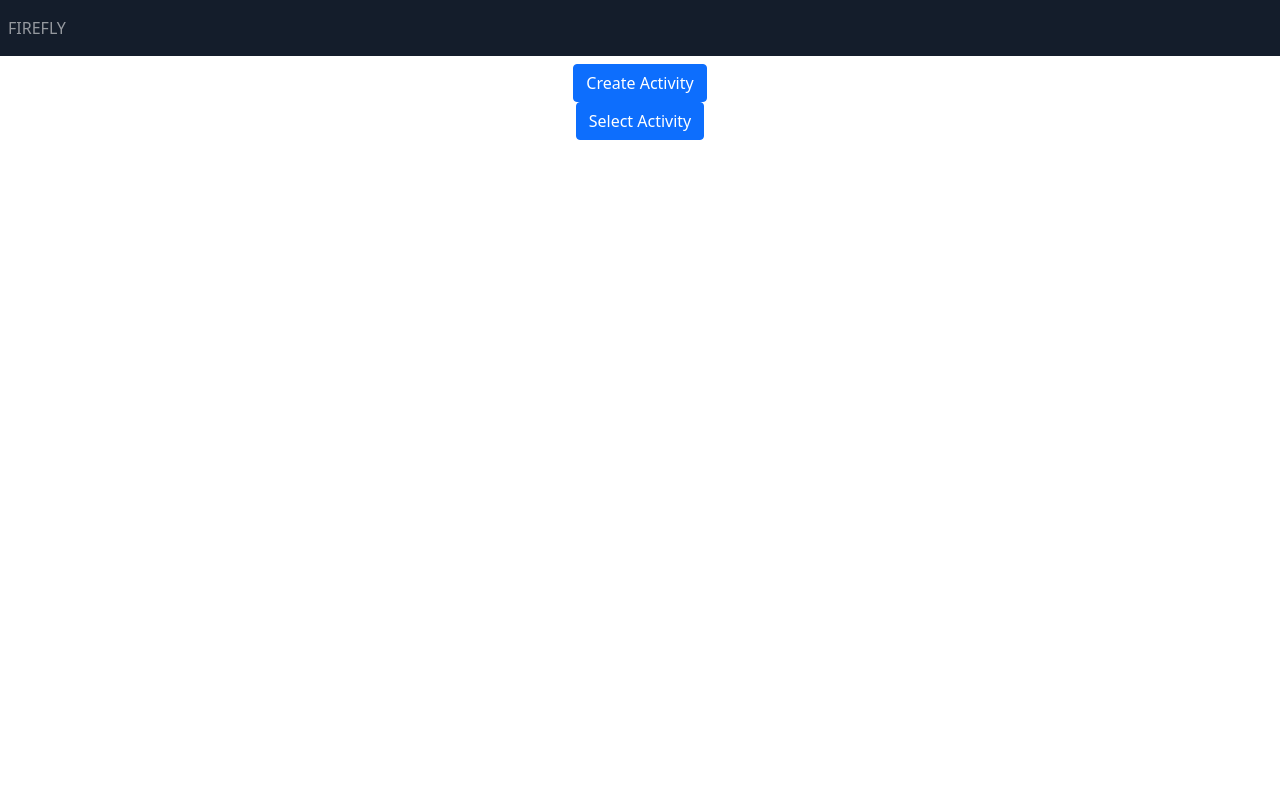
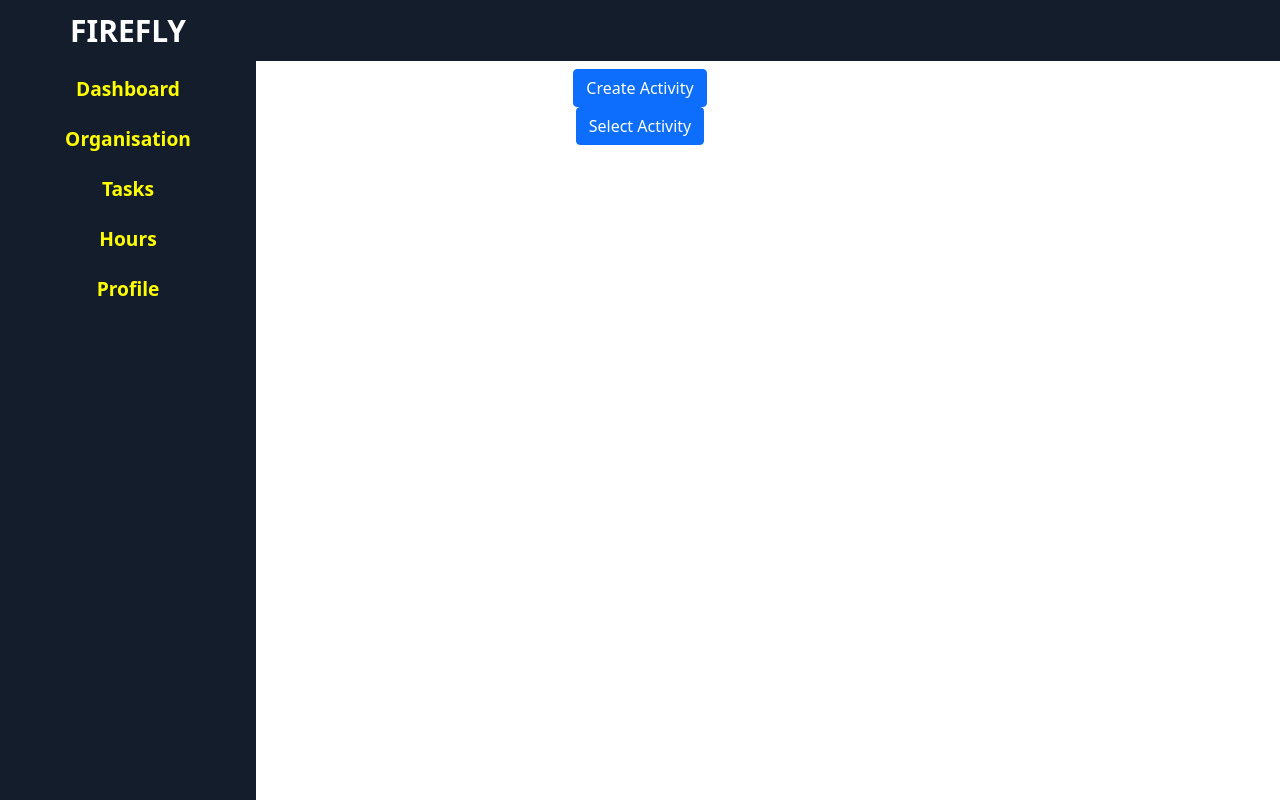
Before and after one commit to DhruvBachani/firefly, a React (Create React App) app in the folder frontend/firefly-react/: page /dashboard in a window 1280 px wide. Built offline with nearby package versions, Linux system fonts and the light colour scheme.

Commit message:
Sidebar created

```diff
--- a/frontend/firefly-react/src/App.css
+++ b/frontend/firefly-react/src/App.css
@@ -59,14 +59,96 @@
   /* min-height: fit-content; */
 }
 
+
+/* Homepage content */
+
+
 .dashboard {
   color: black;
 }
+
+
+/* Navbar */
+
+
+/* .navbar-container {
+  height: 5%;
+  display: flex;
+  flex-direction: row-reverse;
+} */
 
 .firefly-nav {
   background-color: #141d2b;
   min-width: fit-content;
 }
+
+.firefly-logo-container {
+  width: 20%;
+  align-content: center;
+}
+
+.firefly-logo {
+  color: #fff;
+  text-transform: uppercase;
+  margin: 0;
+  z-index: 10;
+  font-size: 30px;
+  font-weight: 900;
+}
+
+.firefly-logo:hover {
+  background-color: #fff;
+}
+
+
+/* Sidebar */
+
+
+.firefly-sidebar {
+  height: 100%;
+  width: 20%;
+  position: fixed;
+  top: 0;
+  background-color:#141d2b;
+  transition: .5s ease;
+  overflow-x: hidden;
+  display: flex;
+  flex-direction: column;
+  align-items: center;
+}
+
+.sidebar-content-container {
+  display: flex;
+  flex-direction: column;
+  padding-top: 25%;
+  width: 100%;
+}
+
+.sidebar-links-container {
+  border-radius: 15px;
+  width: 100%;
+  height: 50px;
+  display: flex;
+  flex-direction: column;
+  align-content: center;
+  justify-content: center;
+  text-decoration: none;
+}
+
+.sidebar-links-container:hover {
+  background-color: #16eef6;
+}
+
+.sidebar-links {
+  text-decoration: none;
+  font-family: system-ui;
+  font-size: larger;
+  font-weight: 600;
+  color: yellow;
+}
+
+
+/* Task Card */
 
 .activity-card {
   width: 285px;
--- a/frontend/firefly-react/src/Components/Landing/Dashboard.js
+++ b/frontend/firefly-react/src/Components/Landing/Dashboard.js
@@ -1,18 +1,13 @@
 import React from "react";
 import { Link } from "react-router-dom";
+import Navbar from "./Navbar";
+import Sidebar from "./Sidebar";
 
 const Dashboard = () => {
   return (
     <div className="dashboard">
-      <nav className="navbar navbar-expand-sm navbar-dark firefly-nav mb-2">
-        <ul className="navbar-nav mr-auto">
-          <li className="nav-item">
-            <a className="nav-link" href="/">
-              FIREFLY
-            </a>
-          </li>
-        </ul>
-      </nav>
+      <Sidebar />
+      <Navbar />
 
       <Link to={"/createTask"}>
         <button className="btn btn-primary mg-2">Create Activity</button>
--- a/frontend/firefly-react/src/Components/Landing/Navbar.js
+++ b/frontend/firefly-react/src/Components/Landing/Navbar.js
@@ -0,0 +1,20 @@
+import React from "react";
+import { Link } from "react-router-dom";
+
+function Navbar() {
+  return (
+    <nav className="navbar navbar-expand-sm navbar-dark firefly-nav mb-2">
+      <div className="firefly-logo-container">
+        <Link
+          className="firefly-logo"
+          to={"/"}
+          style={{ textDecoration: "none" }}
+        >
+          FIREFLY
+        </Link>
+      </div>
+    </nav>
+  );
+}
+
+export default Navbar;
--- /dev/null
+++ b/frontend/firefly-react/src/Components/Landing/Sidebar.js
@@ -0,0 +1,38 @@
+import React from "react";
+import { Link } from "react-router-dom";
+
+const Sidebar = (props) => {
+  return (
+    <div className="firefly-sidebar">
+      <div className="sidebar-content-container">
+        <div className="sidebar-links-container">
+          <Link className="sidebar-links" to={"/dashboard"}>
+            Dashboard
+          </Link>
+        </div>
+        <div className="sidebar-links-container">
+          <Link className="sidebar-links" to={"/dashboard"}>
+            Organisation
+          </Link>
+        </div>
+        <div className="sidebar-links-container">
+          <Link className="sidebar-links" to={"/dashboard"}>
+            Tasks
+          </Link>
+        </div>
+        <div className="sidebar-links-container">
+          <Link className="sidebar-links" to={"/dashboard"}>
+            Hours
+          </Link>
+        </div>
+        <div className="sidebar-links-container">
+          <Link className="sidebar-links" to={"/dashboard"}>
+            Profile
+          </Link>
+        </div>
+      </div>
+    </div>
+  );
+};
+
+export default Sidebar;
--- a/frontend/firefly-react/src/Components/SelectActivity.js
+++ b/frontend/firefly-react/src/Components/SelectActivity.js
@@ -23,9 +23,9 @@ const SelectActivity = () => {
       </p>
       <div className="tasks">
         <Box sx={{ flexGrow: 1 }}>
-          <Grid container spacing={2}>
+          <Grid container spacing={4}>
             {tasks.map((task) => (
-              <Grid item xs={2}>
+              <Grid item xs={4}>
                 <TaskCard key={task.taskId} task={task} />
               </Grid>
             ))}
```
